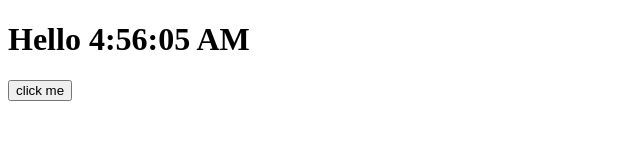
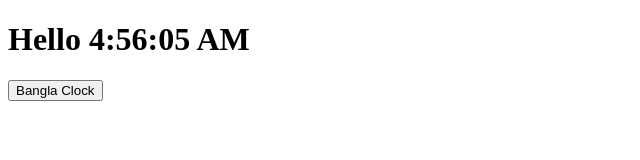
Before and after one commit to Anisur369/React, a React (Vite) app: page / in a window 1280 px wide. Shown: the top 160 px of the page, without its empty margins (0-640 px from the left). Built offline with nearby package versions, Linux system fonts and the light colour scheme.

Commit message:
clock trogral

```diff
--- a/src/components/Button.jsx
+++ b/src/components/Button.jsx
@@ -11,9 +11,12 @@ class Button extends React.Component{
     }
     render(){
         console.log('button component')
-        const {change,locale}=this.props;
+        const {change,locale,show}=this.props;
         return (
-            <button type="button" onClick={()=>change(locale)}>click me</button>
+            <div>
+                <button type="button" onClick={()=>change(locale)}>{locale=="bn-bd"?"Bangla Clock":"English clock"}</button>
+                {show && <p>Clock Change koro</p>}
+            </div>
         )
     }
 }
--- a/src/components/Clock.jsx
+++ b/src/components/Clock.jsx
@@ -26,12 +26,18 @@ class Clock extends React.Component{
     }
     render(){
         const {date,locale}=this.state;
+        let button;
+        if(locale=="en-us"){
+            button=(<Button show={false} change={this.handleClick} locale="bn-bd"/>)
+        }else{
+            button=(<Button show change={this.handleClick} locale="en-us"/>)
+        }
         return (
             <div>
                 <h1 className="heading">
                     <span className="text">Hello {date.toLocaleTimeString(locale)}</span>
                 </h1>
-                <Button change={this.handleClick} locale="bn-bd"/>
+                {button}
             </div>
         )
     }
```
